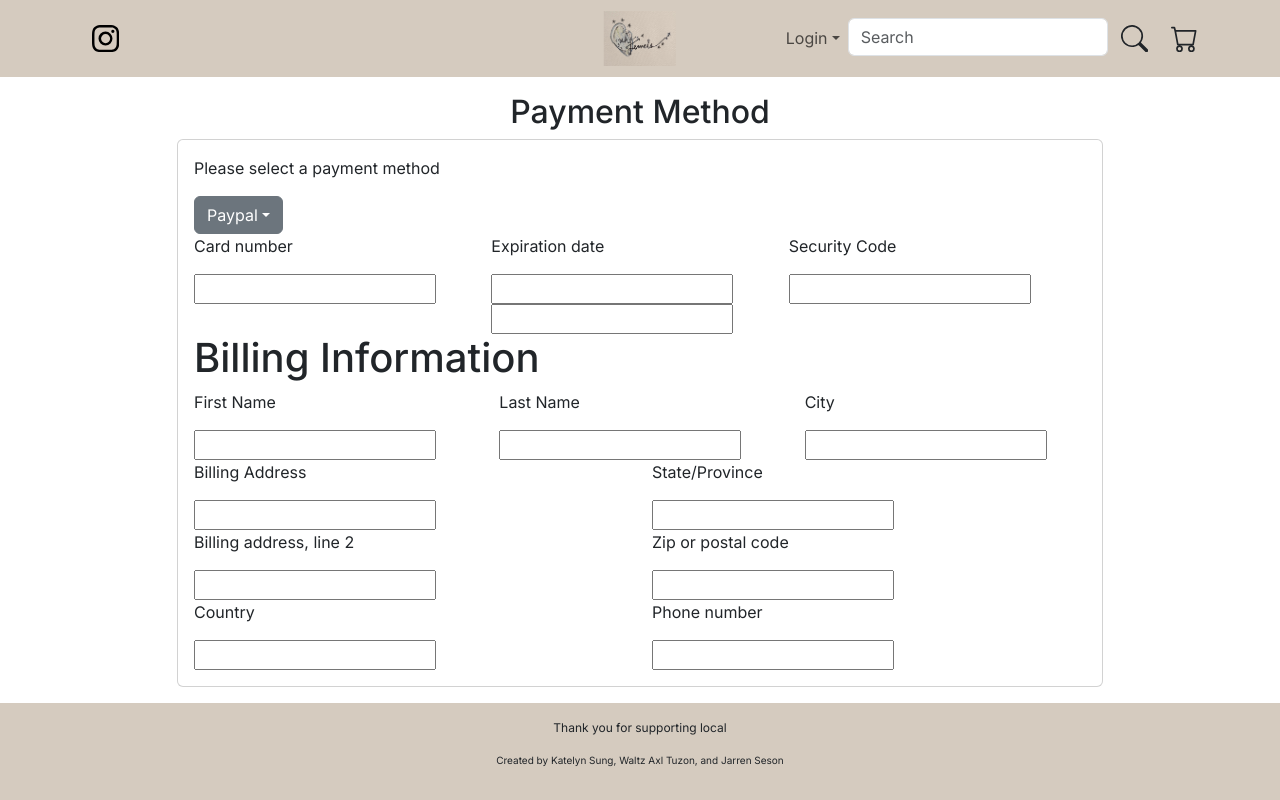
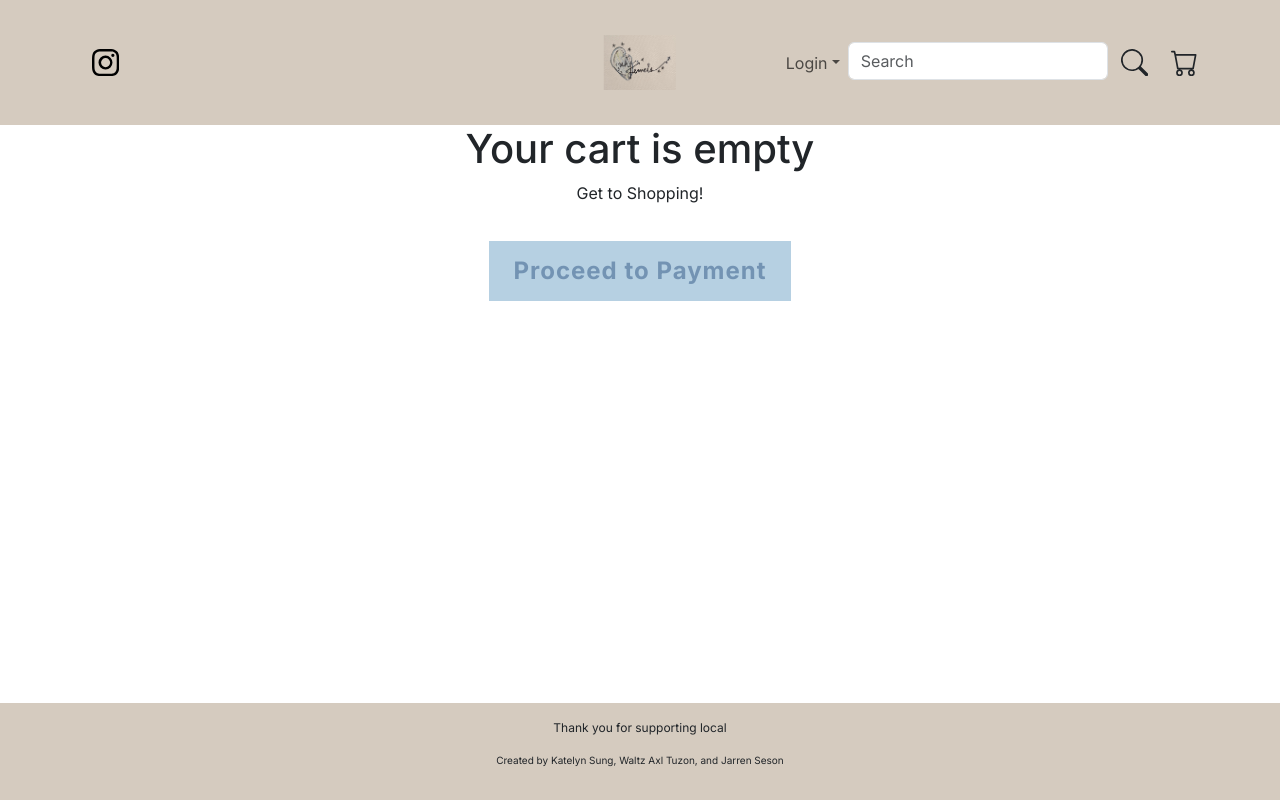
Before and after one commit to jarrenseson/uh-jewels-application-template-fork, a Next.js app: page /cart in a window 1280 px wide. Built offline with nearby package versions, Linux system fonts and the light colour scheme; no server answers.

Commit message:
changed CartPage and Payment page to be linked through a button

```diff
--- a/src/app/cart/page.tsx
+++ b/src/app/cart/page.tsx
@@ -1,6 +1,7 @@
 'use client';
 
-import CartPage from '@/components/CartPage';
+import ShoppingCartPage from '@/components/ShoppingCartPage';
+// import PaymentPage from '@/components/PaymentPage';
 
 /*
 import { getServerSession } from 'next-auth';
@@ -10,7 +11,8 @@ import { loggedInProtectedPage } from '@/lib/page-protection';
 
 const Cart = () => (
   <main>
-    <CartPage />
+    <ShoppingCartPage />
+    {/* <PaymentPage /> */}
   </main>
 );
 
--- /dev/null
+++ b/src/app/payment/page.tsx
@@ -0,0 +1,5 @@
+import PaymentPage from '@/components/PaymentPage';
+
+const Payment = () => <PaymentPage />;
+
+export default Payment;
--- /dev/null
+++ b/src/components/ShoppingCartPage.tsx
@@ -0,0 +1,38 @@
+'use client';
+
+import { Col } from 'react-bootstrap';
+
+const ShoppingCartPage = () => (
+  <div className="text-center ">
+    <Col>
+      <div className="text-center">
+        <h1>Your cart is empty</h1>
+        <p>Get to Shopping!</p>
+      </div>
+    </Col>
+    <Col>
+      <a
+        href="/payment"
+        style={{
+          display: 'inline-block',
+          padding: '12px 24px',
+          fontSize: '24px',
+          fontWeight: 'bold',
+          color: '#7393B3',
+          textDecoration: 'none',
+          border: '2px black', // White outline
+          borderRadius: '0px', // Square corners (90-degree angles)
+          backgroundColor: '#B6D0E2', // Transparent background
+          textAlign: 'center',
+          letterSpacing: '1px', // Slight spacing between letters
+          transition: 'background-color 0.3s ease', // Smooth background transition
+          marginTop: '20px', // Add some space between the text and the button
+        }}
+      >
+        Proceed to Payment
+      </a>
+    </Col>
+  </div>
+);
+
+export default ShoppingCartPage;
```
Also changed, not shown: src/components/PaymentPage.tsx (renamed from src/components/CartPage.tsx).
